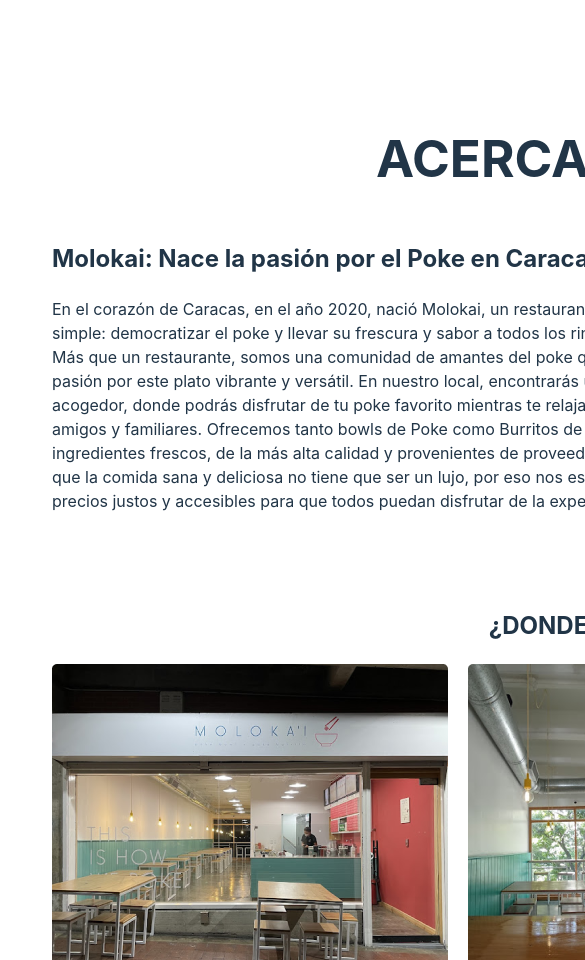
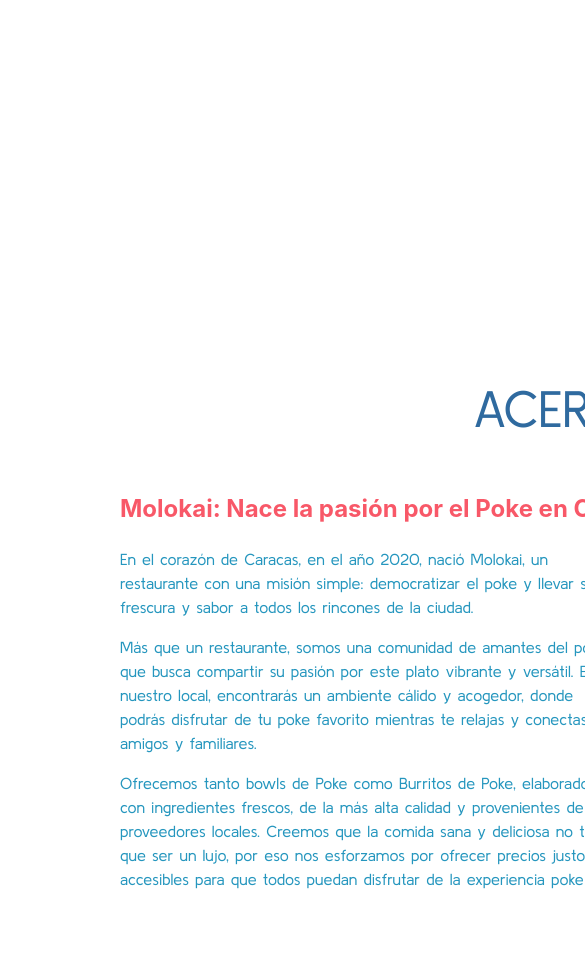
Before and after one commit to iManchai/sis-info-project, a React (Vite) app: page / in a window 390 px wide. Shown: the part 1040-2000 px from the top of the page, 585 px wide, since content can reach past the window. Built offline with nearby package versions, Linux system fonts and the light colour scheme.

Commit message:
arreglada las fuentes tipográficas, solo fala hacer que el título sea bold, que un signo de interrogación este bien puestom hacer todo responsive e incluir los componentes de navbar y footer

```diff
--- a/src/Components/Nosotros/Nosotros.css
+++ b/src/Components/Nosotros/Nosotros.css
@@ -1,9 +1,17 @@
+@import url('https://fonts.googleapis.com/css2?family=Kulim+Park&display=swap');
+
 body {
     width: 100%;
     height: 100%;
     padding:0;
     margin:0;
     box-sizing: border-box;
+    font-family:'Kulim Park', sans-serif,;
+
+}
+
+.site-header {
+    border-bottom: 1px solid #000;
 }
 
 .container{
@@ -16,12 +24,27 @@ body {
     padding: 20px;
     margin-top: 50px;
     margin-bottom: 100px;
+    margin-left: 68px;
+    margin-bottom:350px;
 
+}
+
+.introduccionHeading{
+    color:#f85868;
+}
+
+.TituloPrincipal, .dondeHeading{
+    font-family: 'Kulim Park', sans-serif;
+    font-weight: 700;
+    font-style: italic;
+    color: rgba(47,106,159,255);
 }
 
 .seccionMolokai{
     text-align: left;
     float:left
+
+
 }
 
 
@@ -34,6 +57,8 @@ body {
     object-fit:contain;
     border-radius: 5px;
     float:right;
+    margin-top:60px;
+    margin-left: 10px;
 
 
 }
@@ -48,6 +73,12 @@ body {
     margin-left: 20px;
 }
 
+.Imagen2{
+    width:330px;
+    height: 345px;
+
+}
+
 .imageContainer{
     max-width: 624px;
     max-height: 377px;
@@ -58,3 +89,36 @@ body {
     border-radius: 5px;
     float:left;
 }
+
+.introduccionTexto{
+    width:500px;
+    height:90px;
+
+}
+
+.introduccionTexto,.dondeTexto{
+    color:rgb(37, 150, 190);
+    font-family:'Kulim Park';
+
+}
+
+
+
+.dondeTexto{
+    width: 500px;
+    height: 233px;
+    margin-left: 660px;
+    text-align: left;
+}
+
+
+.introduccionHeading{
+    margin-bottom:
+}
+
+.seccionMolokai{
+    display:grid;
+    grid-template-columns: 1fr 1fr;
+    gap:40px;
+    margin-bottom: 50px;
+}
--- a/src/Components/Nosotros/Nosotros.jsx
+++ b/src/Components/Nosotros/Nosotros.jsx
@@ -10,25 +10,35 @@ return(
 
 
         <div className="seccion1">
+
         <div><h1 className="TituloPrincipal">
             ACERCA DE NOSOTROS
         </h1>
         </div>
 
         <section className="seccionMolokai">
+
+        <div className="introduccionSeccion">
+
+        <h2 className="introduccionHeading">
+            Molokai: Nace la pasión por el Poke en Caracas
+            </h2>
+            <div  className="introduccionTexto">
+            <p>En el corazón de Caracas, en el año 2020, nació Molokai, un restaurante con una misión simple: democratizar el poke y llevar su frescura y sabor a todos los rincones de la ciudad.</p>
+
+            <p>Más que un restaurante, somos una comunidad de amantes del poke que busca compartir su pasión por este plato vibrante y versátil. En nuestro local, encontrarás un ambiente cálido y acogedor, donde podrás disfrutar de tu poke favorito mientras te relajas y conectas con amigos y familiares.</p>
+
+            <p>Ofrecemos tanto bowls de Poke como Burritos de Poke, elaborados con ingredientes frescos, de la más alta calidad y provenientes de proveedores locales. Creemos que la comida sana y deliciosa no tiene que ser un lujo, por eso nos esforzamos por ofrecer precios justos y accesibles para que todos puedan disfrutar de la experiencia poke</p>
+
+            </div>
+
+        </div>
         <aside>
             <img src={foto1} alt="" className="Imagen1"></img>
         </aside>
-        <h2 className="introduccionHeading">
-            Molokai: Nace la pasión por el Poke en Caracas
-            </h2>
-            <p>En el corazón de Caracas, en el año 2020, nació Molokai, un restaurante con una misión simple: democratizar el poke y llevar su frescura y sabor a todos los rincones de la ciudad.
+        </section>
 
-            Más que un restaurante, somos una comunidad de amantes del poke que busca compartir su pasión por este plato vibrante y versátil. En nuestro local, encontrarás un ambiente cálido y acogedor, donde podrás disfrutar de tu poke favorito mientras te relajas y conectas con amigos y familiares.
 
-            Ofrecemos tanto bowls de Poke como Burritos de Poke, elaborados con ingredientes frescos, de la más alta calidad y provenientes de proveedores locales. Creemos que la comida sana y deliciosa no tiene que ser un lujo, por eso nos esforzamos por ofrecer precios justos y accesibles para que todos puedan disfrutar de la experiencia poke
-            </p>
-        </section>
 
         </div>
 
@@ -43,10 +53,11 @@ return(
         <img src={foto3} className="Imagen3"></img>
         </aside>
         </div>
-            <p className="dondeTexto">Desde nuestra inauguración en el año 2020, ya nos encontramos actualmente con la presencia de dos sucursales. Siendo las siguientes:
-            1. C.C. San Luis, en el Cafetal, te espera un ambiente cálido y acogedor para que saborees tu poke favorito. ¡Abierto todos los días de 11:00 am a 10:00 pm!
-            2. Universidad Metropolitana: ¿Estudias o trabajas en la Universidad Metropolitana? ¡No te pierdas nuestro stand en la feria! De lunes a viernes, de 10:00 am a 5:00 pm, tu dosis de poke perfecta te espera.
-            </p>
+            <div className="dondeTexto">
+            <p>Desde nuestra inauguración en el año 2020, ya nos encontramos actualmente con la presencia de dos sucursales. Siendo las siguientes:</p>
+            <p>1. C.C. San Luis, en el Cafetal, te espera un ambiente cálido y acogedor para que saborees tu poke favorito. ¡Abierto todos los días de 11:00 am a 10:00 pm!</p>
+            <p>2. Universidad Metropolitana: ¿Estudias o trabajas en la Universidad Metropolitana? ¡No te pierdas nuestro stand en la feria! De lunes a viernes, de 10:00 am a 5:00 pm, tu dosis de poke perfecta te espera.</p>
+            </div>
         </section>
         </div>
 
@@ -60,7 +71,7 @@ return(
 };
 
 
-export default Nosotros
+export default Nosotros;
 
 {/*SVG es el formato en que vamos a mostrar las imágenes.
     Necesito tener el svg de la flechita y su estilo con css
```
